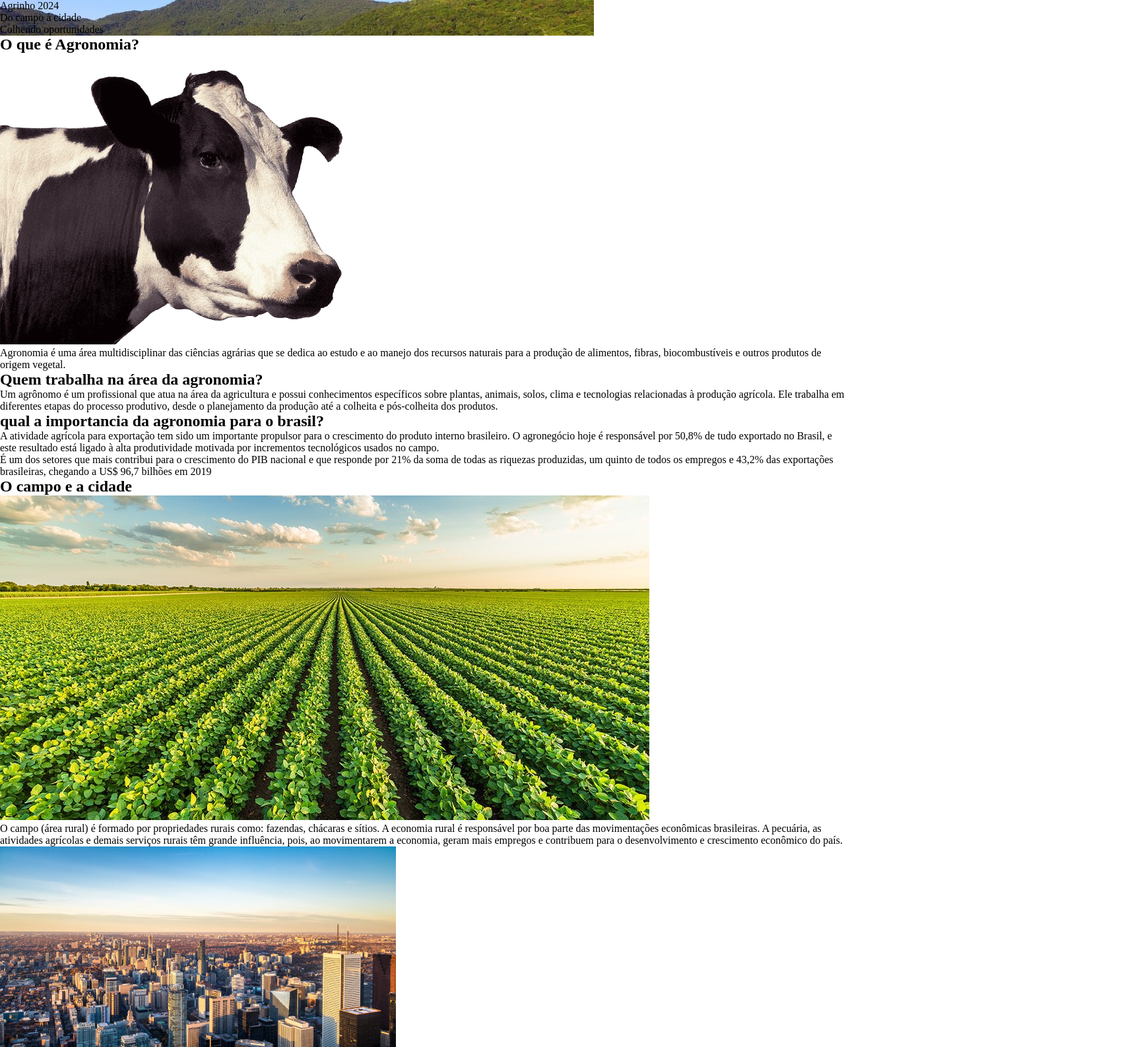
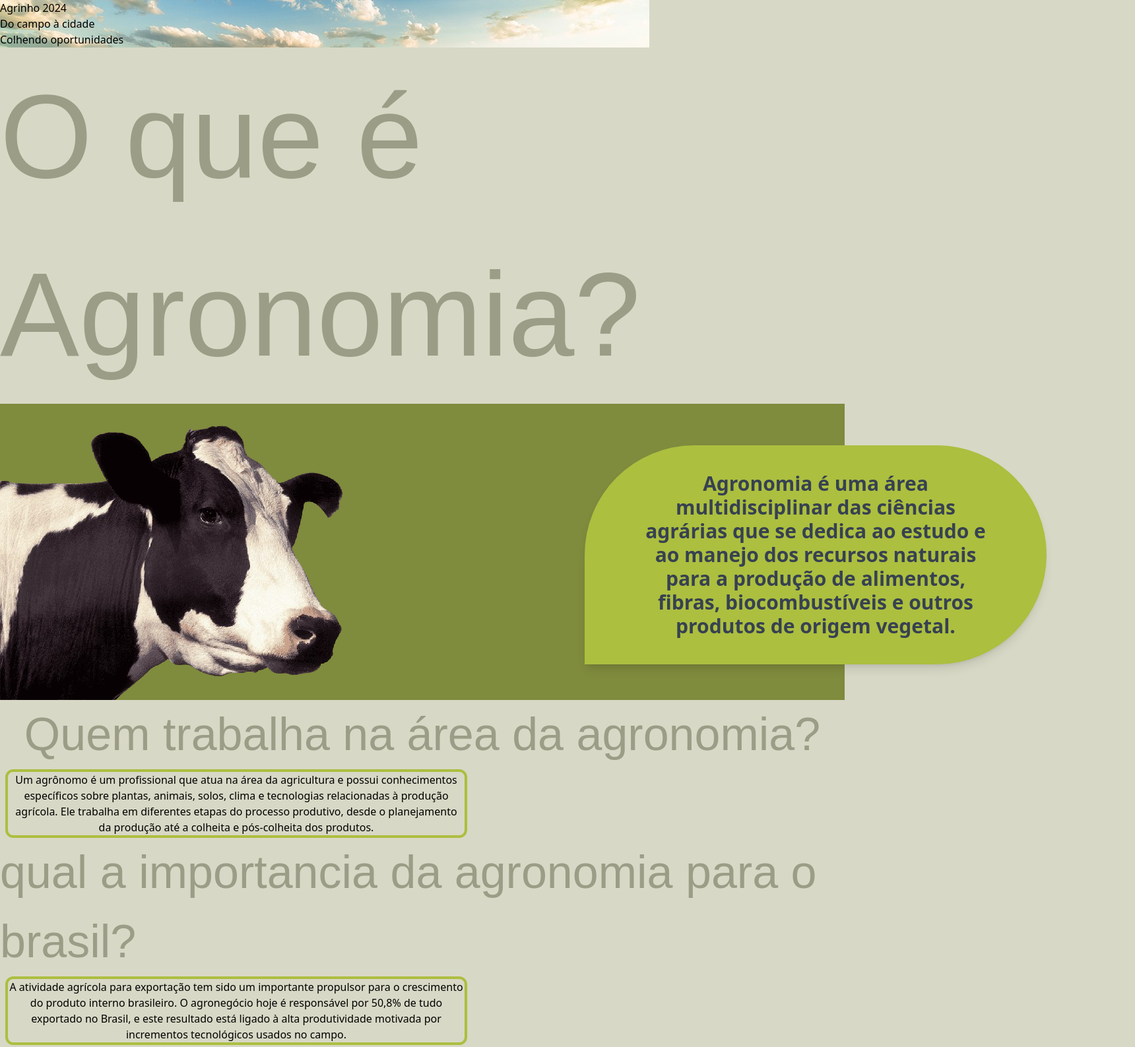
Before and after one commit to dylaNick/agrinhoo, a plain HTML site: page index.html in a window 1280 px wide. Shown: the top 1587 px of the page at 66% size, 1720 px wide, since content can reach past the window. Drawn offline with nearby package versions, Linux system fonts and the light colour scheme; a web font is replaced by a local one.

Commit message:
Add files via upload

```diff
--- a/index.html
+++ b/index.html
@@ -1,11 +1,18 @@
 <!DOCTYPE html>
 <html lang="en">
+
 <head>
     <meta charset="UTF-8">
     <meta name="viewport" content="width=device-width, initial-scale=1.0">
     <title>Agrinho Nicolly</title>
     <link rel="stylesheet" href="style.css">
+    <link href="https://fonts.cdnfonts.com/css/aliens-and-cows" rel="stylesheet">
+    <style>
+        @import url('https://fonts.cdnfonts.com/css/aliens-and-cows');
+    </style>
+    <script src="https://cdn.tailwindcss.com"></script>
 </head>
+
 <body>
     <header class="cabecalho">
         <ul class="cabecalho-lista">
@@ -15,40 +22,67 @@
         </ul>
     </header>
 
-    <section class="vaca-falando-texto">
-        <h1>O que é Agronomia?</h1>
-        <img class="vaca-falando" src="vacafalando.png" alt="vaca falando no início">
-        <p>Agronomia é uma área multidisciplinar das ciências agrárias que se dedica ao estudo e ao manejo dos recursos naturais para a produção de alimentos, fibras, biocombustíveis e outros produtos de origem vegetal.</p>
-    </section>
+    <main>
+    <div
+        class="flex w-full justify-center">
+    <h1 class="text-[180px] text-[#] text-[#9B9D87] ">O que é Agronomia?</h1>
+    </div>
+    </main>
 
-    <section class="quem-trabalha">
-        <h1>Quem trabalha na área da agronomia?</h1>
-        <p>Um agrônomo é um profissional que atua na área da agricultura e possui conhecimentos específicos sobre plantas, animais, solos, clima e tecnologias relacionadas à produção agrícola. Ele trabalha em diferentes etapas do processo produtivo, desde o planejamento da produção até a colheita e pós-colheita dos produtos.</p>
+    <section class="w-full bg-[#7f8b3d] pt-2">
+        <div class="flex w-full">
+        <img class="object-cover w-[700px] mr-80" src="vacafalando.png" alt="vaca falando no início">
+        <div class="flex flex-col justify-center">
+        <p
+          class="transition ease-in-out delay-150 bg-[#7F8B3D] hover:-translate-y-1 hover:scale-110 hover:bg-[#acbf3f] duration-700; aliens-font rounded-t-full rounded-r-full font-bold text-gray-700 text-center text-3xl w-[700px] bg-[#acbf3f] px-20 py-10 shadow-lg">
+           Agronomia é uma área multidisciplinar das ciências agrárias que se dedica ao estudo e ao manejo dos recursos naturais para a produção de alimentos, fibras, biocombustíveis e outros produtos de origem vegetal.</p>
+        </div>
+    </div>
+</section>
+
+    <section>
+         <h2 class=" flex text-[#] text-[#9B9D87] text-[70px] justify-center">Quem trabalha na área da agronomia?</h2>
+         <p class=" delay-150 duration-700 hover:-translate-y-1 hover:scale-110 hover:bg-[#acbf3f] duration-700; ml-2 border-4 border-[#acbf3f] text-center text-9x1 w-[700px] rounded-xl">Um agrônomo é um profissional que atua na área da agricultura e possui conhecimentos específicos sobre plantas, animais, solos, clima e tecnologias relacionadas à produção agrícola. Ele trabalha em diferentes etapas do processo produtivo, desde o planejamento da produção até a colheita e pós-colheita dos produtos.</p>
     </section>
 
     <section class="Qual-importancia">
-        <h1>qual a importancia da agronomia para o brasil?</h1>
-        <p>A atividade agrícola para exportação tem sido um importante propulsor para o crescimento do produto interno brasileiro. O agronegócio hoje é responsável por 50,8% de tudo exportado no Brasil, e este resultado está ligado à alta produtividade motivada por incrementos tecnológicos usados no campo.</p>
-        <p>É um dos setores que mais contribui para o crescimento do PIB nacional e que responde por 21% da soma de todas as riquezas produzidas, um quinto de todos os empregos e 43,2% das exportações brasileiras, chegando a US$ 96,7 bilhões em 2019</p>
+        <h2 class=" flex text-[#] text-[#9B9D87] text-[70px] justify-center">qual a importancia da agronomia para o brasil?</h2>
+        <p class=" delay-150 duration-700 hover:-translate-y-1 hover:scale-110 hover:bg-[#acbf3f] duration-700; w-64 ml-2 border-4 border-[#acbf3f] text-center text-9x1 w-[700px] rounded-xl">A atividade agrícola para exportação tem sido um importante propulsor para o crescimento do produto interno brasileiro. O agronegócio hoje é responsável por 50,8% de tudo exportado no Brasil, e este resultado está ligado à alta produtividade motivada por incrementos tecnológicos usados no campo.</p>
+        <p class=" delay-150 duration-700 hover:-translate-y-1 hover:scale-110 hover:bg-[#acbf3f] duration-700; flex ml-2 mt-6 border-4 border-[#acbf3f] text-center text-9x1 w-[700px] rounded-xl">É um dos setores que mais contribui para o crescimento do PIB nacional e que responde por 21% da soma de todas as riquezas produzidas, um quinto de todos os empregos e 43,2% das exportações brasileiras, chegando a US$ 96,7 bilhões em 2019</p>
     </section>
 
     <section class="campo-cidade">
-        <h1>O campo e a cidade</h1>
-        <img class="campo" src="campo.jpg" alt="campo">
-        <p>O campo (área rural) é formado por propriedades rurais como: fazendas, chácaras e sítios. A economia rural é responsável por boa parte das movimentações econômicas brasileiras. A pecuária, as atividades agrícolas e demais serviços rurais têm grande influência, pois, ao movimentarem a economia, geram mais empregos e contribuem para o desenvolvimento e crescimento econômico do país.</p>
+        <h2 class=" flex text-[#] text-[#9B9D87] text-[70px] justify-center">O campo e a cidade</h2>
+        <img class="campo" src="campo.png" alt="campo">
+        <p class="delay-150 duration-700 hover:-translate-y-1 hover:scale-110 hover:bg-[#acbf3f] duration-700; ml-2 border-4 border-[#acbf3f] text-center text-9x1 w-[700px] rounded-xl">O campo (área rural) é formado por propriedades rurais como: fazendas, chácaras e sítios. A economia rural é responsável por boa parte das movimentações econômicas brasileiras. A pecuária, as atividades agrícolas e demais serviços rurais têm grande influência, pois, ao movimentarem a economia, geram mais empregos e contribuem para o desenvolvimento e crescimento econômico do país.</p>
         <img class="cidade" src="cidade.png" alt="cidade">
-        <p>A cidade (área urbana) é formada pela zona urbana, onde vive, atualmente, a maioria das pessoas. Nas cidades são instaladas as indústrias, o comércio e as empresas de bens de serviços como: hospitais, escolas, dentistas, etc. A economia urbana explora as decisões locacionais das famílias (max. de utilidade) e firmas (max. de lucro) e mostra como essas decisões determinam a formação de cidades em diferentes tamanhos e formas. Identifica as ineficiências típicas das grandes cidades.</p>
+        <p class=" delay-150 duration-700 hover:-translate-y-1 hover:scale-110 hover:bg-[#acbf3f] duration-700; ml-2 border-4 border-[#acbf3f] text-center text-9x1 w-[700px] rounded-xl">A cidade (área urbana) é formada pela zona urbana, onde vive, atualmente, a maioria das pessoas. Nas cidades são instaladas as indústrias, o comércio e as empresas de bens de serviços como: hospitais, escolas, dentistas, etc. A economia urbana explora as decisões locacionais das famílias (max. de utilidade) e firmas (max. de lucro) e mostra como essas decisões determinam a formação de cidades em diferentes tamanhos e formas. Identifica as ineficiências típicas das grandes cidades.</p>
     </section>
 
     <section class="importante">
-        <h1>qual é mais importante?</h1>
-        <p>Ambos são extremamente importantes!
+
+        <h2 class=" flex text-[#] w-full text-[#9B9D87] text-[70px] justify-center">qual é mais importante?</h2>
+        <div class="flex flex-col justify-center">
+        <p           class=" ml-2 flex flex-col justify-center transition ease-in-out delay-150 bg-[#7F8B3D] hover:-translate-y-1 hover:scale-110 hover:bg-[#acbf3f] duration-700; aliens-font rounded-t-full rounded-r-full font-bold text-gray-700 text-center text-xl w-[700px] bg-[#acbf3f] px-20 py-10 shadow-lg">Ambos são extremamente importantes!
             Tanto o campo quanto a cidade são importantes, o rural não funciona sem o urbano e o mesmo para o oposto. O espaço rural, como já dissemos, engloba predominantemente atividades vinculadas ao setor primário (extrativismo, agricultura e pecuária), ao passo que o espaço urbano costuma reunir atividades vinculadas ao setor secundário (indústria e produção de energia) e terciário (comércio e serviços).</p>
+        </div>
     </section>
 
+
     <section class="rodape">
-        <img class="trigo" src="trigo.png" alt="trigo">
+        <img class="" src="trigo.png" alt="trigo">
     </section>
 
 </body>
 </html>
+
+<section class="w-full bg-[#7f8b3d] pt-2">
+    <div class="flex w-full">
+    <img class="object-cover w-[700px] mr-80" src="campo.png" alt="campo">
+    <div class="flex flex-col justify-center">
+    <p
+      class="delay-150 duration-700 hover:-translate-y-1 hover:scale-110 hover:bg-[#acbf3f] duration-700; aliens-font rounded-r-full font-bold text-gray-700 text-center text-xl w-[700px] bg-[#acbf3f] px-20 py-10 shadow-lg">
+      O campo (área rural) é formado por propriedades rurais como: fazendas, chácaras e sítios. A economia rural é responsável por boa parte das movimentações econômicas brasileiras. A pecuária, as atividades agrícolas e demais serviços rurais têm grande influência, pois, ao movimentarem a economia, geram mais empregos e contribuem para o desenvolvimento e crescimento econômico do país.</p>
+    </div>
+</div>
+</section>
--- a/style.css
+++ b/style.css
@@ -1,12 +1,27 @@
 *{
     padding: 0px;
     margin: 0px;
+
 }
 header {
-    background-image: url(campo.png);
+
+    background-image: url(campo.jpg);
     background-repeat: no-repeat;
 }
 
-body {
+main {
+    font-family: 'aliens and cows', sans-serif;
+}
 
+h2 {
+    font-family: 'aliens and cows', sans-serif;
 }
+
+body{
+    background-color: #D8D8C6;
+}
+
+.qual-importancia{
+    display: grid;
+     grid-template-columns: 200px 200px;
+}
```
